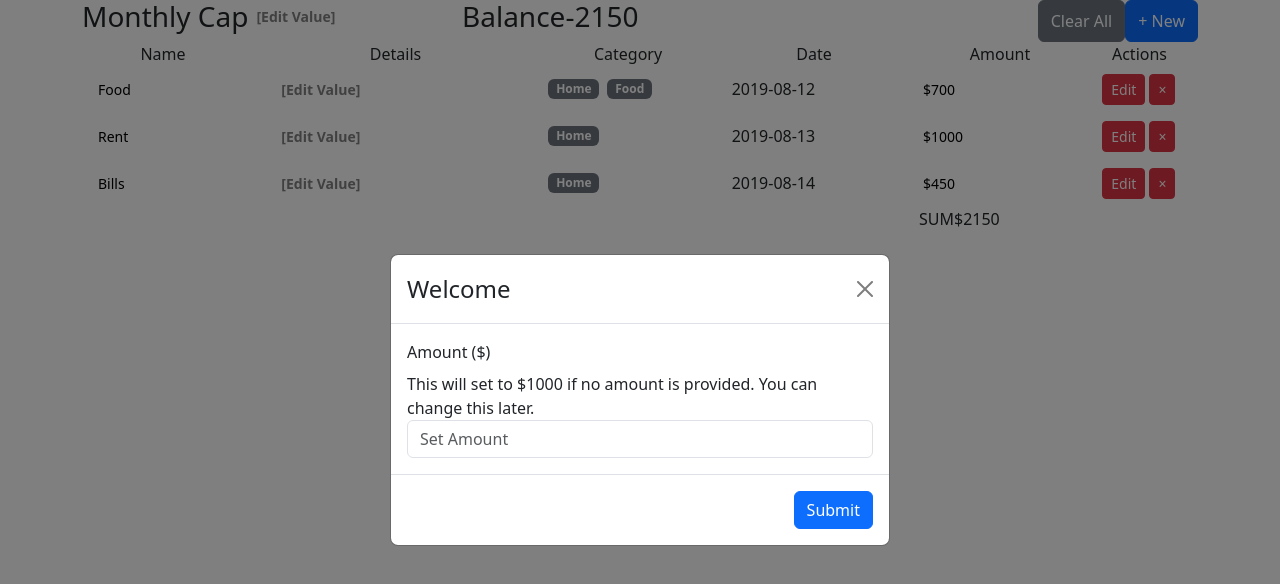
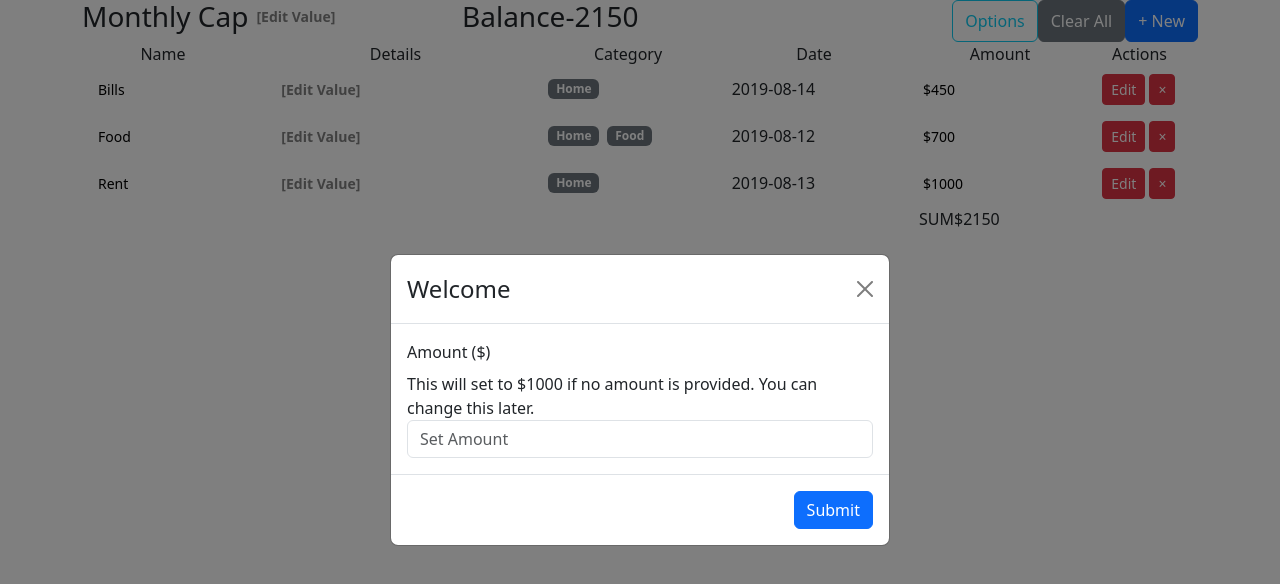
Before and after one commit to rachelwong/expenser-ts, a React (Create React App) app: page / in a window 1280 px wide. Shown: the top 584 px of the page. Built offline with nearby package versions, Linux system fonts and the light colour scheme.

Commit message:
feat: added shoddy search, filter, toolbar

```diff
--- a/package.json
+++ b/package.json
@@ -3,14 +3,17 @@
   "version": "0.1.0",
   "private": true,
   "dependencies": {
+    "@dnd-kit/core": "^6.0.8",
     "@testing-library/jest-dom": "^5.16.5",
     "@testing-library/react": "^13.4.0",
     "@testing-library/user-event": "^13.5.0",
     "@types/jest": "^27.5.2",
+    "@types/lodash": "^4.14.195",
     "@types/node": "^16.18.38",
     "@types/react": "^18.2.15",
     "@types/react-dom": "^18.2.7",
     "bootstrap": "^5.3.0",
+    "lodash": "^4.17.21",
     "moment": "^2.29.4",
     "react": "^18.2.0",
     "react-bootstrap": "^2.8.0",
--- a/src/components/Expenser.tsx
+++ b/src/components/Expenser.tsx
@@ -1,23 +1,53 @@
-import React, { useEffect, useState } from 'react'
+import React, { useEffect, useState, ChangeEvent } from 'react'
 import { useExpenseContext } from '../context/ExpenseContext'
 import baseExpenses from '../data/baseExpenses.json'
-import { Stack, Row, Col, Button, Container } from 'react-bootstrap'
+import { Stack, Row, Col, Button, Container, Form } from 'react-bootstrap'
 import ExpenseItem from './ExpenseItem'
 import MonthCapForm from './MonthCapForm'
 import Field from './Field'
+import { debounce } from "lodash"
+import { IExpenseItem } from '../interfaces/IExpense'
 
 const Expenser = () => {
   const { expenseItems, setExpenseItems, monthCap, setMaxExpenses, openModal, clearExpenses, getTotalExpenses } = useExpenseContext();
   const [monthCapFormStatus, setMonthCapFormStatus] = useState<boolean>(false)
+  const [showToolbar, setShowToolbar] = useState<boolean>(false)
+  const [query, setQuery] = useState<string>('')
+  const [sortAsc, setSortAsc] = useState<boolean>(false)
+  const [filteredExpenses, setFilteredExpenses] = useState<IExpenseItem[]>(expenseItems)
+
+  const handleQuery = (evt: ChangeEvent<HTMLInputElement>): void => {
+    setQuery((evt.target.value).trim().toLowerCase())
+  }
+  const debouncedQuery = debounce(handleQuery, 500);
 
   useEffect(() => {
     if (!expenseItems || !expenseItems.length) setExpenseItems(baseExpenses)
     if (!monthCap) setMonthCapFormStatus(true)
-  }, [expenseItems, setExpenseItems, monthCap])
+    if (query) {
+      setFilteredExpenses((prev) => {
+        return expenseItems.filter(item =>
+          item.name.toLowerCase().search(query) > -1 || item.comment.toLowerCase().search(query) > -1)
+      })
+    } else {
+      setFilteredExpenses([...expenseItems])
+    }
+    setFilteredExpenses((prev) => {
+      if (sortAsc) {
+        return prev.sort((a, b) => {
+          return (a.name < b.name) ? 1 : (a.name > b.name) ? -1 : 0;
+        })
+      } else {
+        return prev.sort((a, b) => {
+          return (a.name < b.name) ? -1 : (a.name > b.name) ? 1 : 0;
+        })
+      }
+    })
+  }, [expenseItems, setExpenseItems, monthCap, query, sortAsc])
 
   return (
     <Container>
-      <MonthCapForm status={monthCapFormStatus} setStatus={ setMonthCapFormStatus } />
+      <MonthCapForm status={monthCapFormStatus} setStatus={setMonthCapFormStatus} />
       <Stack>
         <Row>
           <Col>
@@ -31,16 +61,28 @@ const Expenser = () => {
             </h3>
           </Col>
           <Col className="d-flex justify-content-end">
+            <Button variant="outline-info" onClick={() => setShowToolbar(!showToolbar)}>
+              {showToolbar && 'Hide '}Options
+            </Button>
             <Button variant="secondary" onClick={ clearExpenses}>Clear All</Button>
             <Button variant="primary" onClick={openModal}>+ New</Button>
           </Col>
         </Row>
+        {showToolbar &&
+          <Stack direction="horizontal">
+            <Button onClick={ () => setSortAsc(!sortAsc) }>Sort { sortAsc ? 'A-Z' : 'Z-A' }</Button>
+            <Form>
+              <Form.Group>
+                <Form.Control className="mx-1" placeholder="Search Expenses" type='text' name="search" onChange={debouncedQuery} />
+              </Form.Group>
+            </Form>
+        </Stack>}
         {!expenseItems.length && (
           <Row className="d-flex justify-content-center align-items-center">
-            <h3>No expenses recorded</h3>
+            <h3>{ !query ? 'No expenses recorded' : `No results for ${query}`}</h3>
           </Row>
         )}
-        {expenseItems.length && (
+        {filteredExpenses.length && (
           <>
             <Row className='w-100'>
               <Col xs={ 2} className="text-center">Name</Col>
@@ -50,7 +92,7 @@ const Expenser = () => {
               <Col xs={2} className="text-center">Amount</Col>
               <Col xs={1 } className="text-center">Actions</Col>
             </Row>
-            {expenseItems.map((item) => (
+            {filteredExpenses.map((item) => (
               <ExpenseItem expenseItem={item} key={ item.id } />
             ))}
             <Row className='w-100'>
```
Also changed, not shown: 1 other file (tests, documents, lock files or other folders).
